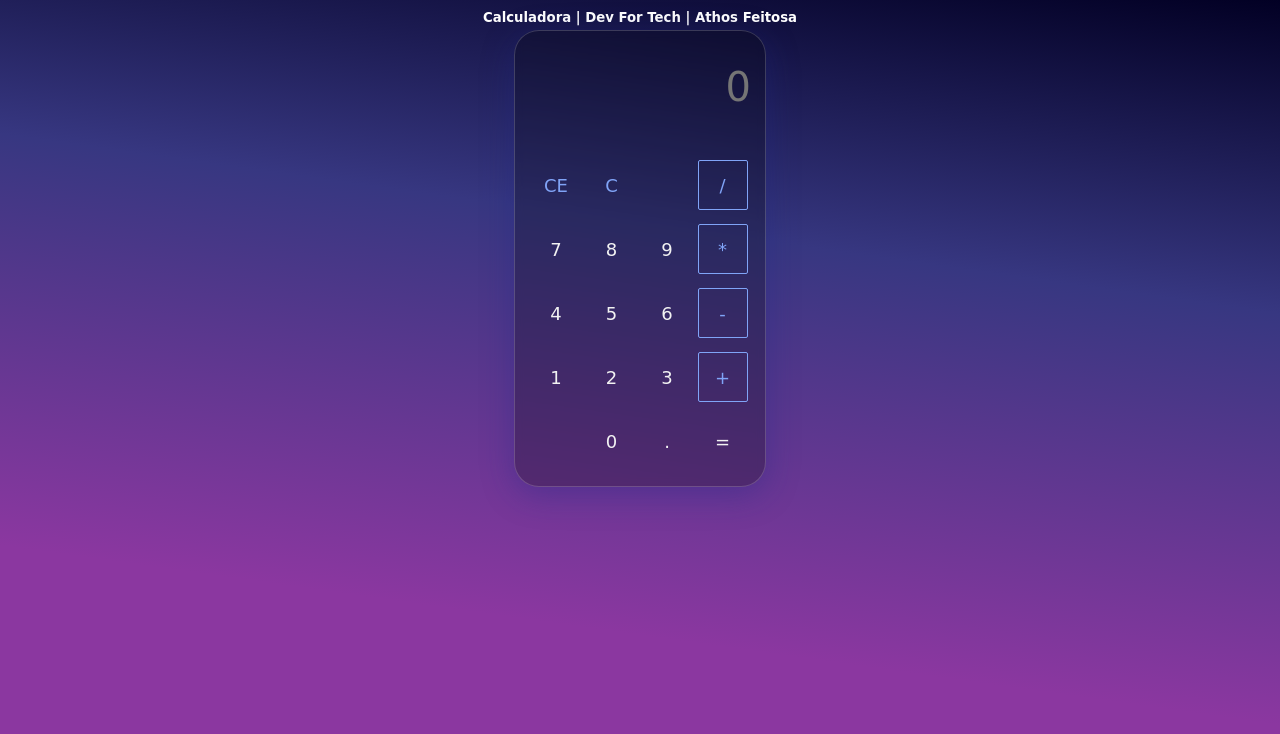
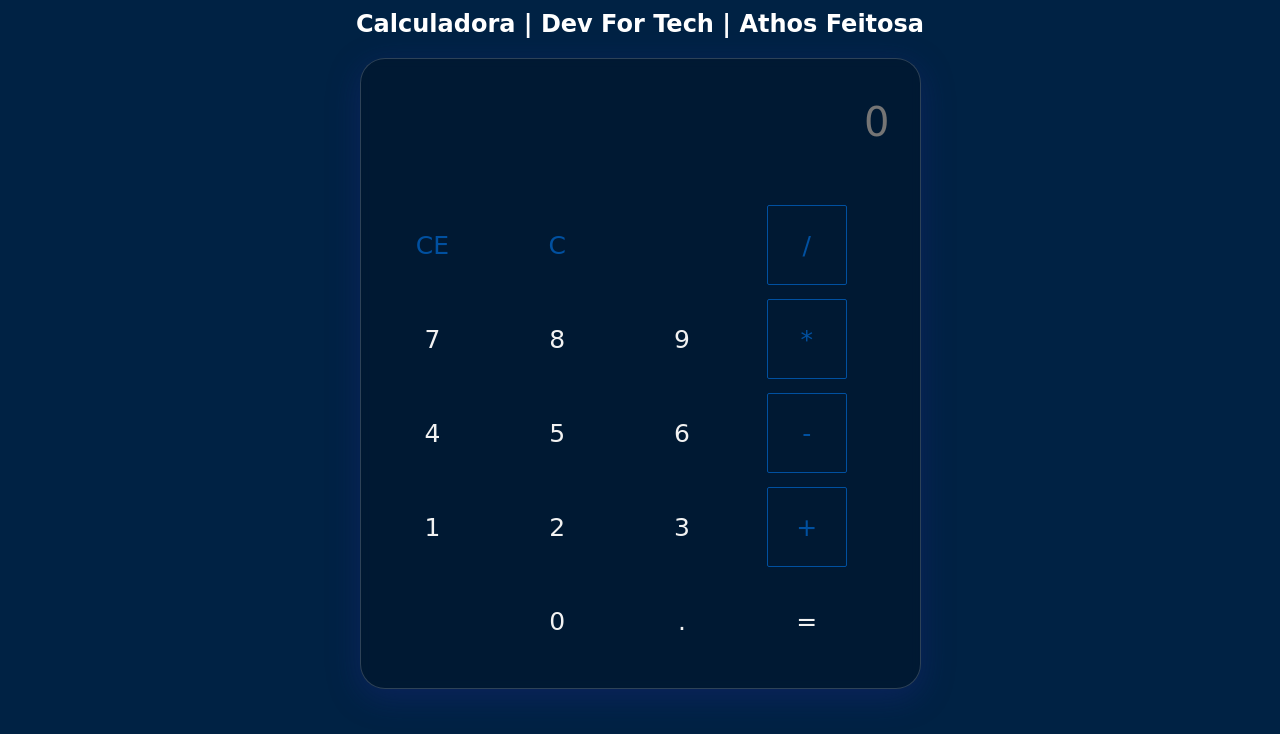
Before and after one commit to athosfranco/calculadora-devForTech, a plain HTML site: page index.html in a window 1280 px wide. Drawn offline with Linux system fonts and the light colour scheme; a web font is replaced by a local one.

Commit message:
correçoes

```diff
--- a/index.html
+++ b/index.html
@@ -19,12 +19,12 @@
   </head>
 
   <body>
-    <h5>Calculadora | Dev For Tech | Athos Feitosa</h5>
+    <h2>Calculadora | Dev For Tech | Athos Feitosa</h2>
 
     <div class="calcWrapper">
       <div class="tela">
         <input id="display" placeholder="0" disabled />
-        <h2 id="operacao"></h2>
+        <h2 id="operacao" class="purple-text"></h2>
       </div>
 
       <div class="flex-row">
--- a/styles.css
+++ b/styles.css
@@ -6,28 +6,19 @@
 }
 
 html {
-  background: rgb(2, 0, 36);
-  background: linear-gradient(
-    188deg,
-    rgba(2, 0, 36, 1) 0%,
-    rgba(55, 55, 129, 1) 32%,
-    rgba(139, 55, 160, 1) 74%
-  );
-
   background-size: cover;
   background-repeat: no-repeat;
 }
 
 body {
-  font-size: 16px;
-
+  background-color: #002244;
   align-items: center;
   display: flex;
   flex-direction: column;
   /justify-content: center;
 }
 
-body h5 {
+body h2 {
   color: white;
   margin-top: 10px;
 }
@@ -45,11 +36,11 @@ body {
 }
 
 .calcWrapper {
-  margin: 5px;
+  margin: 20px;
   border-radius: 25px;
 
-  padding: 8px 14px;
-  width: 252px;
+  padding: 15px 30px;
+
   background: rgba(0, 0, 0, 0.25);
   box-shadow: 0 8px 32px 0 rgba(31, 38, 135, 0.37);
   backdrop-filter: blur(4px);
@@ -74,7 +65,7 @@ body {
 }
 
 .tela h2 {
-  color: #80a4f7;
+  color: ##0050a0;
   font-size: 15px;
   font-weight: 500;
   height: 18px;
@@ -92,12 +83,12 @@ body {
   border-radius: 2px;
   color: #f2f2f2;
   cursor: pointer;
-  font-size: 18px;
+  font-size: 25px;
   font-weight: 500;
-  height: 50px;
+  height: 80px;
   margin: 2px;
   transition: all 0.15s ease-in-out;
-  width: 50px;
+  width: 80px;
 }
 
 .button:hover {
@@ -108,22 +99,17 @@ body {
 }
 
 .gray {
-  border: 1px solid #80a4f7;
-  color: #80a4f7;
+  border: 1px solid #0050a0;
+  color: #0050a0;
 }
 
 .gray:hover {
-  background-color: #80a4f7;
+  background-color: #0050a0;
   color: white;
 }
 
-.#80a4f7 {
-  background-color: #80a4f7;
-  color: #f2f2f2;
-}
-
 .purple-text {
-  color: #80a4f7;
+  color: #0050a0;
 }
 
 footer {
```
